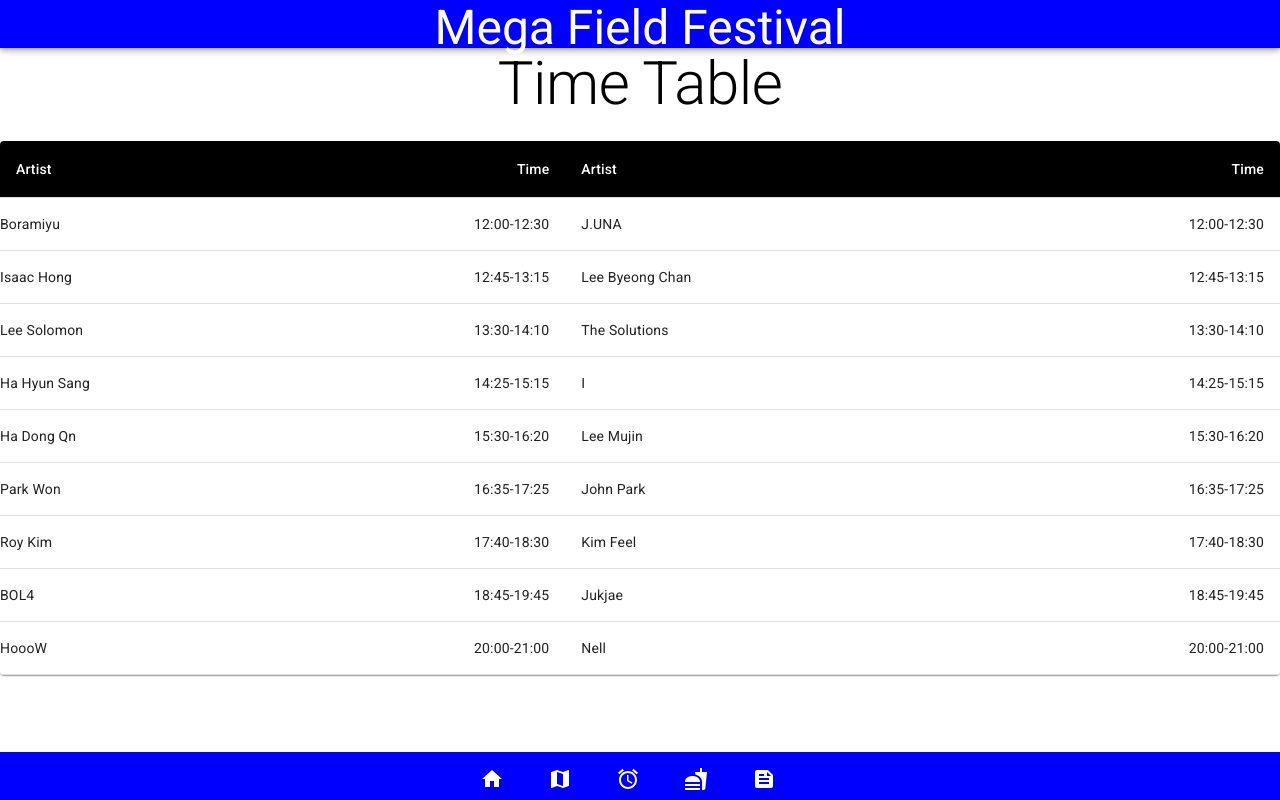
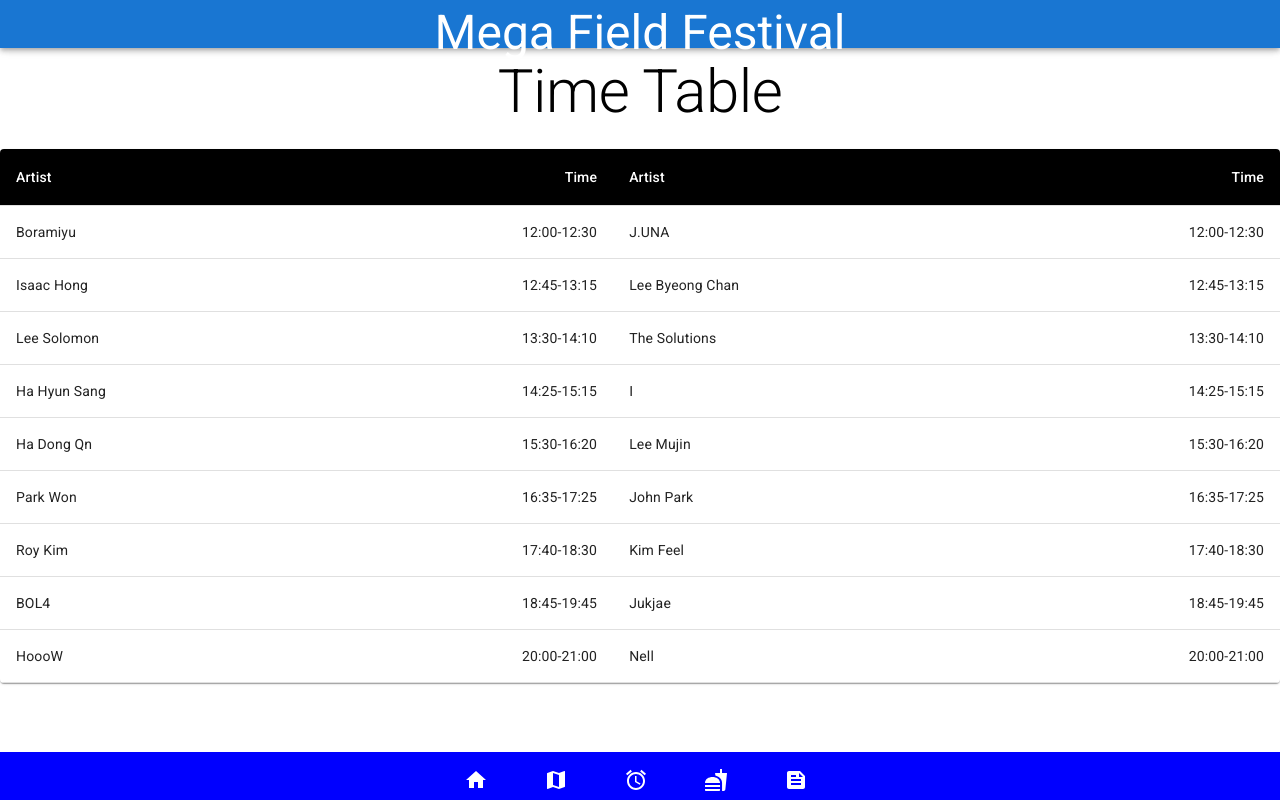
Before and after one commit to minikoo2024/Megafield-Music-Festival, a React (Create React App) app: page /Artist in a window 1280 px wide. Built offline with nearby package versions, Linux system fonts and the light colour scheme.

Commit message:
fix nav bar css and food order code

```diff
--- a/src/page/Artist.jsx
+++ b/src/page/Artist.jsx
@@ -40,7 +40,40 @@ const rows1 = [
 const Artist = () => {
   const navigate = useNavigate()
 
-  // 2. row name 2 click event add
+  const TableTitle = () => {
+    return (
+      <>
+        <StyledTableCell padding="normal" align="left">
+          Artist
+        </StyledTableCell>
+        <StyledTableCell padding="normal" align="right">
+          Time
+        </StyledTableCell>
+      </>
+    )
+  }
+
+  const TableArtistName = (props) => {
+    return (
+      <TableCell
+        component="th"
+        padding="normal"
+        align="left"
+        onClick={moveToProfile}
+      >
+        {props.name}
+      </TableCell>
+    )
+  }
+
+  const TableArtistTime = (props) => {
+    return (
+      <TableCell component="td" padding="normal" align="right">
+        {props.time}
+      </TableCell>
+    )
+  }
+
   function moveToProfile() {
     console.log('move to profile page function called')
     navigate('./Profile')
@@ -59,27 +92,17 @@ const Artist = () => {
         >
           <TableHead>
             <TableRow>
-              <StyledTableCell align="left">Artist</StyledTableCell>
-              <StyledTableCell align="right">Time</StyledTableCell>
-              <StyledTableCell align="left">Artist</StyledTableCell>
-              <StyledTableCell align="right">Time</StyledTableCell>
+              <TableTitle />
+              <TableTitle />
             </TableRow>
           </TableHead>
           <TableBody>
             {rows1.map((row) => (
               <TableRow key={row.name1} sx={{}}>
-                <TableCell
-                  component="th"
-                  scope="row"
-                  padding="none"
-                  align="left"
-                  onClick={moveToProfile}
-                >
-                  {row.name1}
-                </TableCell>
-                <TableCell align="right">{row.time1}</TableCell>
-                <TableCell align="left">{row.name2}</TableCell>
-                <TableCell align="right">{row.time2}</TableCell>
+                <TableArtistName name={row.name1} />
+                <TableArtistTime time={row.time1} />
+                <TableArtistName name={row.name2} />
+                <TableArtistTime time={row.time2} />
               </TableRow>
             ))}
           </TableBody>
--- a/src/page/FoodMenu.jsx
+++ b/src/page/FoodMenu.jsx
@@ -1,7 +1,6 @@
 import { useNavigate } from 'react-router-dom'
-import { useState } from 'react'
 import Typography from '@mui/material/Typography'
-import { List, ListItem, Button } from '@mui/material'
+import { List, ListItem } from '@mui/material'
 import americanFood1 from '../resources/foodMenu/americanFood1.jpg'
 import koreanFood1 from '../resources/foodMenu/koreanFood1.jpg'
 import '../style/content.css'
@@ -13,24 +12,24 @@ let foodMenuList = [
 ]
 
 // Add more Food list
-let americanFoodList = [{ menu: 'Hamburger', src: '' }]
+let americanFoodList = [{ menu: 'Hamburger', image: '' }]
 
 let koreanFoodList = [
   // first data
-  { menu: 'Hotdog', price: 3000, src: '' }, // index : 0
+  { menu: 'Hotdog', price: 3000, image: '' }, // index : 0
   // 2nd data
-  { menu: 'Tteokbokki', price: 4000, src: '' }, // index : 1
+  { menu: 'Tteokbokki', price: 4000, image: '' }, // index : 1
   // 3rd data
-  { menu: 'Gimbap', price: 3500, src: '' }, // index: 2
+  { menu: 'Gimbap', price: 3500, image: '' }, // index: 2
 ]
 
 function importFoodMenuImage() {
   koreanFoodList.map((food, index) => {
     // food = koreanFoodList's each data
     console.log('food list update source', index)
-    food.src = `../resources/foodMenu/koreanFood${index + 1}.jpg`
+    food.image = require(`../resources/foodMenu/koreanFood${index + 1}.jpg`)
 
-    console.log('food list update source', food.src)
+    console.log('food list update source', food.image)
   })
 }
 
@@ -45,7 +44,7 @@ function FoodMenu() {
     // implement click function to move to Food Order Page
     // When click the list of Food Menu
     // use onClick event
-    console.log('@@@ go to Order page @@@')
+    console.log('go to Order page')
     navigate('./FoodOrder')
   }
 
@@ -56,32 +55,22 @@ function FoodMenu() {
 
   return (
     <div className="content">
-      <Button onClick={handleClickFoodMenu}>Button</Button>
+      <List className="listTag">
         {foodMenuList.map((data) => {
           return (
-          <List justifyContent="center" align="center" style={{ left: 100 }}>
-            <ListItem>
-              <img
-                className="listImage"
-                src={data.image}
-                alt={data.country}
+            <ListItem
+              className="foodList"
+              key={data.country}
               onClick={handleClickFoodMenu}
-              />
-              <Typography
-                variant="h4"
-                color="black"
-                align="center"
-                zIndex={10}
-                left={200}
-                position={'absolute'}
-                gutterBottom
             >
+              <img className="listImage" src={data.image} alt={data.country} />
+              <Typography className="listText" variant="h4" gutterBottom>
                 {data.country}
               </Typography>
             </ListItem>
-          </List>
           )
         })}
+      </List>
     </div>
   )
 }
--- a/src/page/FoodOrder.jsx
+++ b/src/page/FoodOrder.jsx
@@ -1,5 +1,4 @@
-import Button from 'react-bootstrap/Button'
-import Form from 'react-bootstrap/Form'
+import Form from '@mui/material/FormGroup'
 import { useEffect, useState } from 'react'
 import Box from '@mui/material/Box'
 import InputLabel from '@mui/material/InputLabel'
@@ -7,11 +6,6 @@ import MenuItem from '@mui/material/MenuItem'
 import FormControl from '@mui/material/FormControl'
 import Select from '@mui/material/Select'
 import { Typography } from '@mui/material'
-
-function FoodOrder() {
-  const [price, setPrice] = useState(0)
-  const [quantity, setQuantity] = useState(0)
-  const [menu, setMenu] = useState('')
 
 // Please refer to this link below to create the Food Order Form
 //https://react-bootstrap.netlify.app/docs/forms/overview
@@ -24,29 +18,40 @@ function FoodOrder() {
 foodPriceMap['Tteokbokki'] = 3500
 foodPriceMap['Kimbap'] = 2000
 foodPriceMap['Kkochi'] = 1500
+foodPriceMap['default'] = 0
+
+function calculatePrice(menu, quantity) {
+  // use price and setPrice to calculate the price of Food, and show the price on Website;
+  //how to do i receive the value from the drop down menu? - MK
+  const foodPrice = foodPriceMap[menu]
+  console.log('food Menu: ', menu, 'foodPrice : ', foodPrice)
+  return foodPrice
+}
+
+function FoodOrder() {
+  console.log('FoodOrder page')
+  const [price, setPrice] = useState(0)
+  const [quantity, setQuantity] = useState(0)
+  const [menu, setMenu] = useState('default')
 
   const handleChange = (event) => {
+    console.log('handle event change ', event.target.value)
     setQuantity(event.target.value)
   }
 
   const handleMenuSelect = (event) => {
+    console.log('handle menu selection')
     setMenu(event.target.value)
   }
 
-  function calculatePrice() {
-    // use price and setPrice to calculate the price of Food, and show the price on Website;
-    //how to do i receive the value from the drop down menu? - MK
-    const foodPrice = foodPriceMap[menu]
-    console.log('foodPrice : ', foodPrice)
-    setPrice(quantity * foodPrice)
-  }
-
   useEffect(() => {
-    calculatePrice()
+    console.log('get inside calculate the Price useEffect')
+    setPrice(calculatePrice(menu, quantity))
   }, [menu, quantity])
 
   return (
     <>
+      {/**
     <Form.Select
         aria-label="Default select example"
         onChange={handleMenuSelect}
@@ -56,6 +61,9 @@ function FoodOrder() {
         <option value="Kimbap">Kimbap</option>
         <option value="Kkochi">Kkochi</option>
       </Form.Select>
+
+     */}
+
       <Box sx={{ minWidth: 120 }}>
         <FormControl fullWidth>
           <InputLabel id="demo-simple-select-label">Quantity</InputLabel>
@@ -71,6 +79,7 @@ function FoodOrder() {
             <MenuItem value={2}>Three</MenuItem>
           </Select>
         </FormControl>
+
         <Typography variant="h4" color="black" align="center">
           {price}
         </Typography>
--- a/src/page/Header.jsx
+++ b/src/page/Header.jsx
@@ -1,15 +1,13 @@
 import { AppBar, Typography } from '@mui/material'
+import '../style/header.css'
 
 function Header() {
   // 1. Height -> fixed value로  수정 (10px 20px)
 
   return (
-    <div className="Header">
-      <AppBar
-        style={{ width: '100vw', height: '6vh', backgroundColor: 'blue' }}
-        position="fixed"
-      >
-        <Typography variant="h3" color="white" align="center" nowrap>
+    <div>
+      <AppBar className="Header" position="fixed">
+        <Typography variant="h3" align="center" nowrap="true">
           Mega Field Festival
         </Typography>
       </AppBar>
--- a/src/page/Map.jsx
+++ b/src/page/Map.jsx
@@ -1,19 +1,9 @@
 import React from 'react'
 import map from '../resources/map/Map.jpg'
 import { TransformWrapper, TransformComponent } from 'react-zoom-pan-pinch'
-import Typography from '@mui/material/Typography'
 import '../style/content.css'
 
 const Map = () => {
-  const imageStyle = {
-    width: '100%',
-    height: '100%',
-    margin: 10,
-    top: 50,
-    align: 'center',
-    position: 'relative',
-  }
-
   return (
     <div className="content">
       <TransformWrapper
@@ -23,7 +13,7 @@ const Map = () => {
         custom
       >
         <TransformComponent>
-          <img src={map} style={imageStyle} className="mapImage" alt="logo" />
+          <img src={map} className="mapImage" alt="logo" />
         </TransformComponent>
       </TransformWrapper>
     </div>
--- a/src/page/Nav.js
+++ b/src/page/Nav.js
@@ -3,8 +3,6 @@ import '../style/Nav.css'
 import { Home, Map, AccessAlarm, Fastfood, Feed } from '@mui/icons-material'
 
 function Nav() {
-  // / -> home
-  // /Map -> Map'
   // mr margin right ml : margin left mt: margin top, mb: margin bottom
 
   return (
--- a/src/style/App.css
+++ b/src/style/App.css
@@ -1,16 +1,5 @@
 .App {
   text-align: center;
-}
-
-.App-logo {
-  height: 40vmin;
-  pointer-events: none;
-}
-
-@media (prefers-reduced-motion: no-preference) {
-  .App-logo {
-    animation: App-logo-spin infinite 20s linear;
-  }
 }
 
 .App-header {
@@ -23,16 +12,3 @@
   font-size: calc(10px + 2vmin);
   color: white;
 }
-
-.App-link {
-  color: #61dafb;
-}
-
-@keyframes App-logo-spin {
-  from {
-    transform: rotate(0deg);
-  }
-  to {
-    transform: rotate(360deg);
-  }
-}
--- a/src/style/Nav.css
+++ b/src/style/Nav.css
@@ -2,8 +2,8 @@
     width: 100vw;
     height: 6vh;  /* 20px 10px -- static value fixed value constant */
     background-color: blue;
-    padding: 15px 0px;
-    top: calc(100vh - 6vh); /* calc value modify  */
+    padding: 1rem 0.5rem;
+    top: 94vh; /* calc value modify  */
     position: fixed;
     text-align: center;
     z-index: 200;
@@ -11,6 +11,6 @@
 
 .navbarMenu{
     color: white;
-    margin: 10px;
+    margin: 1rem;
     text-decoration: none;
 }
--- a/src/style/content.css
+++ b/src/style/content.css
@@ -1,6 +1,6 @@
 .content{
     width: 100vw;
-    height: calc(100vh - 12vh);
+    height: 88vh;
     top: 6vh;  /* header -> constant value로 변경되면 그 value로 change */
     overflow-y: scroll;
     align-items: center;
@@ -10,21 +10,46 @@
 .imageSrc{
     width: 20vw;
     height: 45vh;
-    margin: 10px;
+    margin: 1.5rem;
+}
+
+.listTag{
+    width: 100%;
+    height: 100%;
+    align-items: center;
+}
+
+.foodList{
+    width: 85%;
+    height: 50%;
+    padding: 1rem;
+    align-self: center;
 }
 
 .listImage{
-    width: 20vw;
+    width: 85vw;
     height: 45vh;
     z-index: -1;
-    align-self: 'center';
-    margin: 5px 10px;
+    align-self: center;
+    margin: 1rem ;
     position: inherit;
 }
 
+h4.listText {
+    font-size: 3rem;
+    line-height: 3rem;
+    margin: 1rem;
+    left: 40vw;
+    color: black;
+    text-align: center;
+    z-index: 100;
+    position: absolute;
+
+}
+
 .fullImage{
-    width: 100vw;
-    height: calc(100vh - 12vh);
+    width: 100%;
+    height: 100%;
 }
 
 .ScoreSlice{
@@ -36,6 +61,21 @@
 
 .FeedbackTextArea{
     width: 70vw;
-    height: calc(100vh -55vh);
+    height: 45vh;
     align-content: center;
 }
+
+.mapImage{
+    width: 100%;
+    height: 100%;
+    position: relative;
+}
+
+h2 {
+    font-size: 3rem;
+    line-height: 3rem;
+    padding-top: 0.5rem;
+    margin-bottom: 1rem;
+    color: black;
+    text-align: center;
+}
--- /dev/null
+++ b/src/style/header.css
@@ -0,0 +1,14 @@
+h3 {
+    font-size: 2rem;
+    line-height: 2rem;
+    padding-top: 0.3rem;
+    margin-bottom: 1rem;
+    color: 'white';
+    text-align: center;
+}
+
+.Header{
+    width: 100vw;
+    height: 6vh;
+    background-color: blue;
+}
```
Lines whose indentation alone changed are shown as unchanged.
